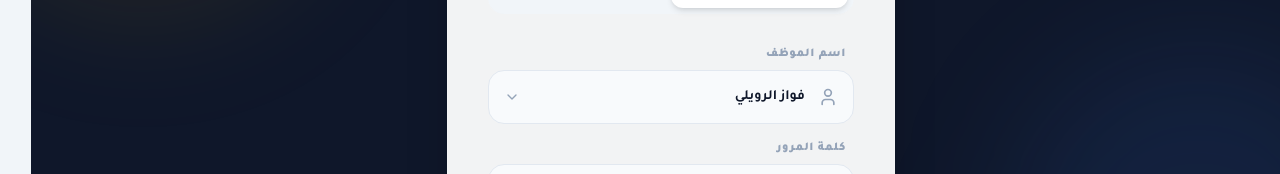
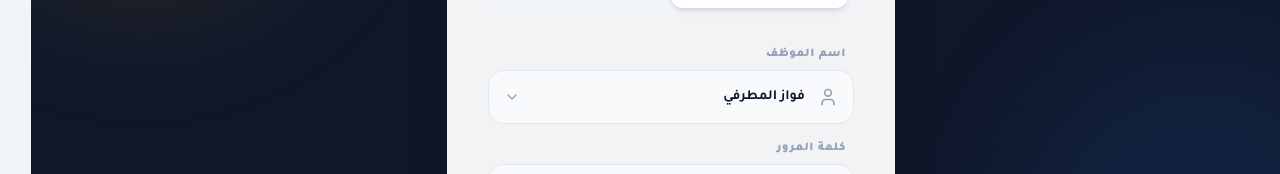
Before and after one commit to mohamadali0/RF_Safty, a React (Vite) app: page / in a window 1280 px wide. Shown: the part 371-545 px from the top of the page. Built offline with nearby package versions, Linux system fonts and the light colour scheme.

Commit message:
Update Login.tsx

```diff
--- a/components/Login.tsx
+++ b/components/Login.tsx
@@ -8,11 +8,11 @@ interface Props {
 
 const Login: React.FC<Props> = ({ onLogin }) => {
   const [activeTab, setActiveTab] = useState<'safety' | 'guest'>('safety');
-  const [selectedUser, setSelectedUser] = useState('فواز الرويلي');
+  const [selectedUser, setSelectedUser] = useState('فواز المطرفي');
   const [password, setPassword] = useState('');
 
   const safetyUsers = [
-    { name: 'فواز الرويلي', password: 'fawaz@2026' },
+    { name: 'فواز المطرفي', password: 'fawaz@2026' },
     { name: 'فيصل القوصي', password: 'faisal@2026' }
   ];
 
```
